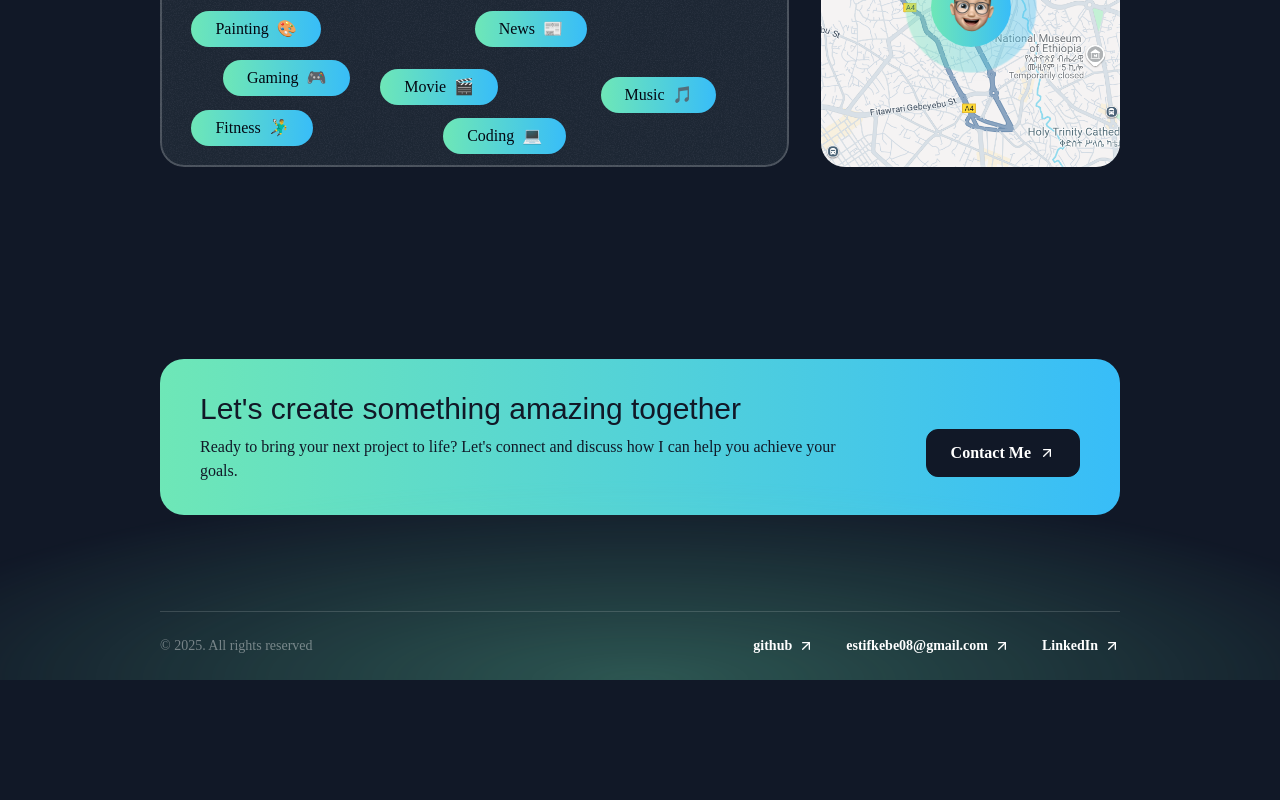
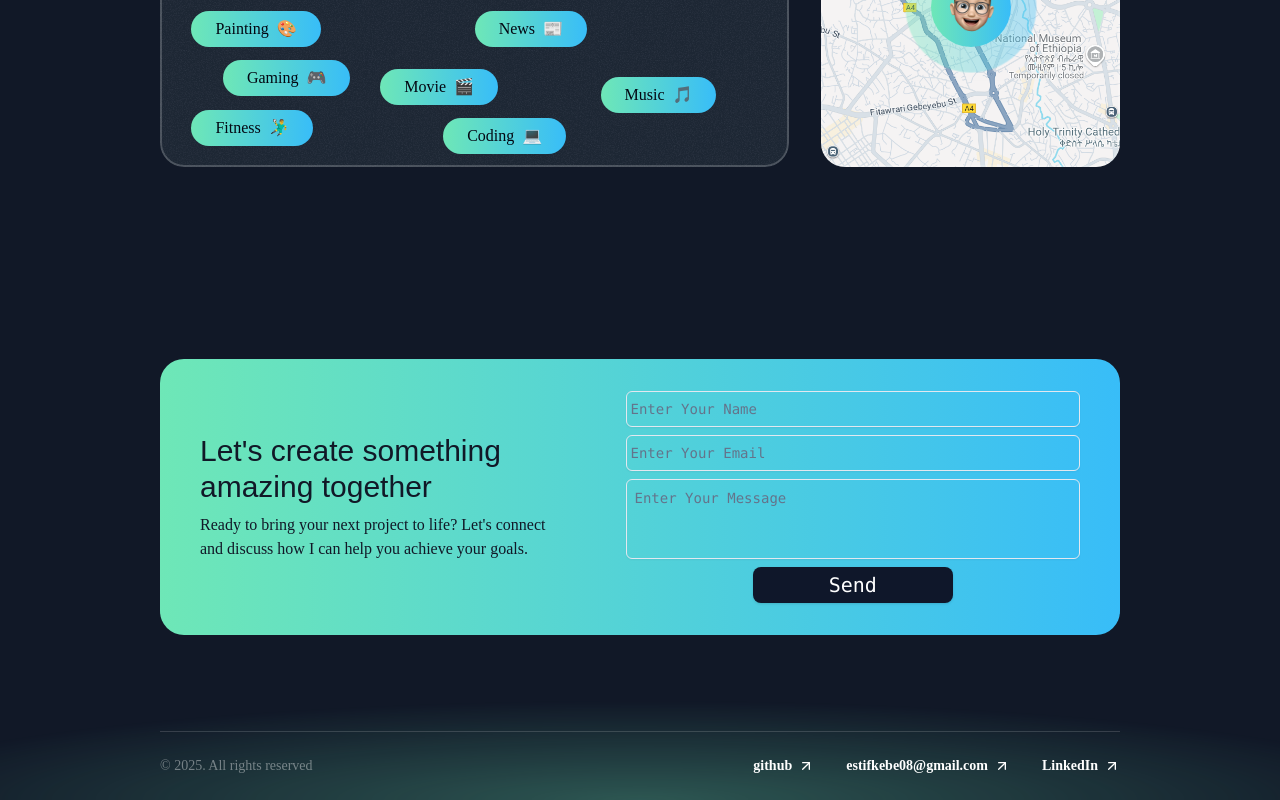
Before and after one commit to Estifanos58/Porfolio, a Next.js app: page / in a window 1280 px wide. Shown: the part 3755-4555 px from the top of the page. Before the commit the page ends 4500 px from the top, so only its background shows below. Built offline with nearby package versions, Linux system fonts and the light colour scheme; a web font is replaced by a local one.

Commit message:
contact ui in progress

```diff
--- a/package.json
+++ b/package.json
@@ -9,6 +9,7 @@
     "lint": "next lint"
   },
   "dependencies": {
+    "@radix-ui/react-slot": "^1.1.2",
     "@svgr/webpack": "^8.1.0",
     "class-variance-authority": "^0.7.1",
     "clsx": "^2.1.1",
--- a/src/app/detail/[id]/page.tsx
+++ b/src/app/detail/[id]/page.tsx
@@ -45,7 +45,7 @@
     <>
     {selectedImage.id ?
       <div onClick={(e)=>handleClose(e)} className='relative h-[100vh] flex justify-center items-center'>
-        <div  className='absolute inset-0 bg-black/50 backdrop-blur-xl z-[-1]'></div>
+        <div  className='absolute inset-0 bg-black/50 backdrop-blur-xl blur-2xl z-[-1]'></div>
         <div className='relative z-10 flex justify-center items-center  shadow-lg'>
           <div onClick={handleLeftClick} className='h-[300px] flex items-center'>
             <ChevronLeft  />
@@ -82,7 +82,7 @@
         {/* Links */}
         <div className="mt-4 flex gap-4 justify-center">
           <a
-            href={project.url_link}
+            href={`https://${project.url_link}`}
             target="_blank"
             rel="noopener noreferrer"
             className="bg-blue-600 text-white px-4 py-2 rounded-lg flex items-center gap-2 hover:bg-blue-500 transition"
@@ -99,6 +99,18 @@
               GitHub Repo
             </a>
           )}
+          {
+            project.backend_link && (
+              <a
+              href={project.backend_link}
+              target="_blank"
+              rel="noopener noreferrer"
+              className="bg-gray-700 text-white px-4 py-2 rounded-lg flex items-center gap-2 hover:bg-gray-600 transition"
+            >
+              Backend Code
+            </a>
+            )
+          }
         </div>
         <div className='lg:mx-10'>
           <div className='flex flex-wrap justify-center gap-2 mt-6'>
--- a/src/app/utils/projects.tsx
+++ b/src/app/utils/projects.tsx
@@ -21,7 +21,8 @@
         { title: "Group messaging"}
       ],
       url_link: "kassina.netlify.app",
-      github_link: "hearc",
+      github_link: "https://github.com/Estifanos58/Kasina-Frontend",
+      backend_link: "https://github.com/Estifanos58/Kasina-Backend-API",
       image: kasinaLandingage,
       otherImage: [
         {id:'1', image : kasinaLogin, title: "Login Page"},
--- /dev/null
+++ b/src/components/ui/button.tsx
@@ -0,0 +1,57 @@
+import * as React from "react"
+import { Slot } from "@radix-ui/react-slot"
+import { cva, type VariantProps } from "class-variance-authority"
+
+import { cn } from "@/lib/utils"
+
+const buttonVariants = cva(
+  "inline-flex items-center justify-center gap-2 whitespace-nowrap rounded-md text-sm font-medium transition-colors focus-visible:outline-none focus-visible:ring-1 focus-visible:ring-ring disabled:pointer-events-none disabled:opacity-50 [&_svg]:pointer-events-none [&_svg]:size-4 [&_svg]:shrink-0",
+  {
+    variants: {
+      variant: {
+        default:
+          "bg-primary text-primary-foreground shadow hover:bg-primary/90",
+        destructive:
+          "bg-destructive text-destructive-foreground shadow-sm hover:bg-destructive/90",
+        outline:
+          "border border-input bg-background shadow-sm hover:bg-accent hover:text-accent-foreground",
+        secondary:
+          "bg-secondary text-secondary-foreground shadow-sm hover:bg-secondary/80",
+        ghost: "hover:bg-accent hover:text-accent-foreground",
+        link: "text-primary underline-offset-4 hover:underline",
+      },
+      size: {
+        default: "h-9 px-4 py-2",
+        sm: "h-8 rounded-md px-3 text-xs",
+        lg: "h-10 rounded-md px-8",
+        icon: "h-9 w-9",
+      },
+    },
+    defaultVariants: {
+      variant: "default",
+      size: "default",
+    },
+  }
+)
+
+export interface ButtonProps
+  extends React.ButtonHTMLAttributes<HTMLButtonElement>,
+    VariantProps<typeof buttonVariants> {
+  asChild?: boolean
+}
+
+const Button = React.forwardRef<HTMLButtonElement, ButtonProps>(
+  ({ className, variant, size, asChild = false, ...props }, ref) => {
+    const Comp = asChild ? Slot : "button"
+    return (
+      <Comp
+        className={cn(buttonVariants({ variant, size, className }))}
+        ref={ref}
+        {...props}
+      />
+    )
+  }
+)
+Button.displayName = "Button"
+
+export { Button, buttonVariants }
--- /dev/null
+++ b/src/components/ui/input.tsx
@@ -0,0 +1,22 @@
+import * as React from "react"
+
+import { cn } from "@/lib/utils"
+
+const Input = React.forwardRef<HTMLInputElement, React.ComponentProps<"input">>(
+  ({ className, type, ...props }, ref) => {
+    return (
+      <input
+        type={type}
+        className={cn(
+          "flex h-9 w-full rounded-md border border-input bg-transparent px-3 py-1 text-base shadow-sm transition-colors file:border-0 file:bg-transparent file:text-sm file:font-medium file:text-foreground placeholder:text-muted-foreground focus-visible:outline-none focus-visible:ring-1 focus-visible:ring-ring disabled:cursor-not-allowed disabled:opacity-50 md:text-sm",
+          className
+        )}
+        ref={ref}
+        {...props}
+      />
+    )
+  }
+)
+Input.displayName = "Input"
+
+export { Input }
--- /dev/null
+++ b/src/components/ui/textarea.tsx
@@ -0,0 +1,22 @@
+import * as React from "react"
+
+import { cn } from "@/lib/utils"
+
+const Textarea = React.forwardRef<
+  HTMLTextAreaElement,
+  React.ComponentProps<"textarea">
+>(({ className, ...props }, ref) => {
+  return (
+    <textarea
+      className={cn(
+        "flex min-h-[60px] w-full rounded-md border border-input bg-transparent px-3 py-2 text-base shadow-sm placeholder:text-muted-foreground focus-visible:outline-none focus-visible:ring-1 focus-visible:ring-ring disabled:cursor-not-allowed disabled:opacity-50 md:text-sm",
+        className
+      )}
+      ref={ref}
+      {...props}
+    />
+  )
+})
+Textarea.displayName = "Textarea"
+
+export { Textarea }
--- a/src/sections/Contact.tsx
+++ b/src/sections/Contact.tsx
@@ -1,35 +1,37 @@
 import ArrowUpRightIcon from "@/assets/icons/arrow-up-right.svg";
+import { Input } from "@/components/ui/input"
+import { Button } from "@/components/ui/button";
+import { Textarea } from "@/components/ui/textarea";
 import grainImage from '@/assets/images/grain.jpg'
 
 export const ContactSection = () => {
   return (
-    <div id="contact" className="py-16 pt-12 lg:py-24 lg:pt-20">
+    <div id="contact" className="py-16 pt-12 lg:py-24 lg:pt-20 ">
       <div className="container">
-        <div className="bg-gradient-to-r from-emerald-300 to-sky-400 text-gray-900 py-8 px-10 rounded-3xl text-center md:text-left relative overflow-hidden z-0">
-          <div className="absolute inset-0 opacity-5 -z-10" style={{
+        <div className="bg-gradient-to-r from-emerald-300 to-sky-400 text-gray-900 py-8 px-10 rounded-3xl text-center md:text-left relative z-0">
+          <div className="absolute inset-0 opacity-5 pointer-events-none -z-10" style={{
             backgroundImage:`url(${grainImage})`,
           }}></div>
+
           <div className="flex flex-col gap-8 md:gap-16 items-center md:flex-row">
-            <div >
+            <div className="md:w-[300px] lg:w-[700px]">
               <h2 className="font-serif text-2xl md:text-3xl">Let's create something amazing together</h2>
               <p className="text-sm mt-2 md:text-base">
                 Ready to bring your next project to life? Let's connect and discuss how
                 I can help you achieve your goals.
               </p>
             </div>
-            <div>
-              <button className="text-white bg-gray-900 inline-flex items-center px-6 h-12 rounded-xl gap-2 mt-8 w-max border border-gray-900">
-                <span className="font-semibold">Contact Me</span>
-                <ArrowUpRightIcon className="size-4"/>
-              </button>
+
+            <div className="flex flex-col justify-center items-center gap-4 md:gap-2 md:text-sm w-full">
+              <Input type="text" placeholder="Enter Your Name" className="p-2 md:p-1 w-full font-mono rounded-md" />
+              <Input type="text" placeholder="Enter Your Email" className="p-2 rounded-md font-mono md:p-1 w-full" />
+              <Textarea placeholder="Enter Your Message" className="p-2 rounded-md w-full h-36 md:h-20 font-mono resize-none"/>
+              <Button className="px-6 py-2 md:py-1 text-xl rounded-lg text-white w-[200px] font-mono">Send</Button>
             </div>
 
           </div>
-
         </div>
-
       </div>
-
-    </div>
+   </div>
   );
 };
--- a/src/sections/Footer.tsx
+++ b/src/sections/Footer.tsx
@@ -20,7 +20,7 @@
 export const Footer = () => {
   const year = new Date().getFullYear();
   return <footer className='relative overflow-x-clip z-10'>
-    <div className="absolute  h-[400px] w-[1600px] bottom-0 left-1/2 -translate-x-1/2 bg-emerald-300/30 -z-10 [mask-image:radial-gradient(50%_50%_at_bottom_center,black,transparent)]"></div>
+    <div className="absolute  h-[400px] md:h-[200px] w-[1600px] bottom-0 left-1/2 -translate-x-1/2 bg-emerald-300/30 -z-20 [mask-image:radial-gradient(50%_50%_at_bottom_center,black,transparent)]"></div>
     <div className="container z-10">
       <div className='border-t border-white/15 py-6 text-sm flex flex-col gap-8 md:flex-row md:justify-between items-center'>
         <div className='text-white/40 '>&copy;{` ${year}. All rights reserved`}</div>
```
Also changed, not shown: 1 other file (tests, documents, lock files or other folders).
